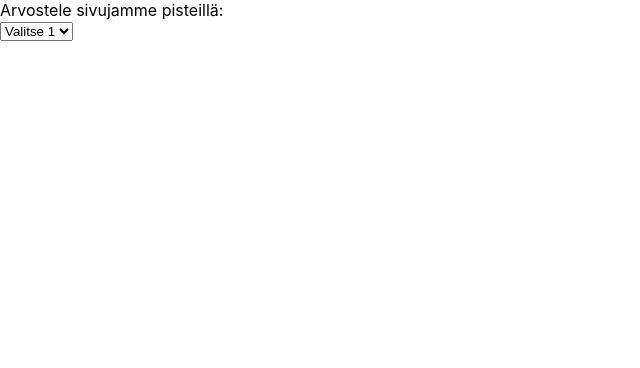
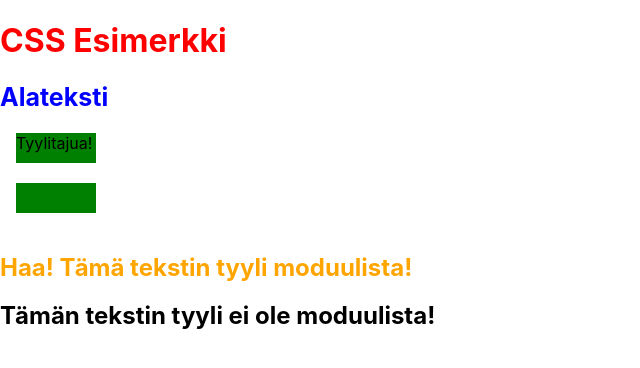
Before and after one commit to andyMcLang/building-applications-with-react-and-aspnet-core, a React (Create React App) app in the folder react-movies/: page / in a window 1280 px wide. Shown: the top 368 px of the page, without its empty margins (0-640 px from the left). Built offline with nearby package versions, Linux system fonts and the light colour scheme.

Commit message:
52. CSS in React done!

```diff
--- /dev/null
+++ b/react-movies/src/CSSExample.module.css
@@ -0,0 +1,3 @@
+.primary-color {
+    color: orange
+}
--- /dev/null
+++ b/react-movies/src/CSSExample.tsx
@@ -0,0 +1,25 @@
+import css from "./CSSExample.module.css";
+
+export default function CSSExample() {
+  const nelio = {
+    backgroundColor: "green",
+    width: "80px",
+    height: "30px",
+    marginLeft: "1rem",
+  };
+
+  return (
+    <>
+      <h1 className="red">CSS Esimerkki</h1>
+      <h2 style={{ color: "blue", fontSize: "25px" }}>Alateksti</h2>
+      <div style={nelio}>Tyylitajua!</div>
+      <br />
+      <div style={nelio}></div>
+      <br />
+      <h2 className={css["primary-color"]}>
+        Haa! Tämä tekstin tyyli moduulista!
+      </h2>
+      <h2 className="primary-color">Tämän tekstin tyyli ei ole moduulista!</h2>
+    </>
+  );
+}
--- a/react-movies/src/ConditionalsIfSeveralComponents.tsx
+++ b/react-movies/src/ConditionalsIfSeveralComponents.tsx
@@ -1,3 +1,4 @@
+
 import { useState } from "react";
 import Simple from "./Simple";
 import SelectNumber from "./SelectNumber";
--- a/react-movies/src/SelectNumber.tsx
+++ b/react-movies/src/SelectNumber.tsx
@@ -1,3 +1,4 @@
+
 export default function SelectNumber(props: arvonAlustus) {
   const arr = Array(props.maxValue).fill(0);
 
--- a/react-movies/src/index.css
+++ b/react-movies/src/index.css
@@ -11,3 +11,7 @@ code {
   font-family: source-code-pro, Menlo, Monaco, Consolas, 'Courier New',
     monospace;
 }
+
+.red {
+  color: red;
+}
--- a/react-movies/src/index.tsx
+++ b/react-movies/src/index.tsx
@@ -1,12 +1,12 @@
 import React from "react";
 import ReactDOM from "react-dom/client";
 import "./index.css";
-import ConditionalsIfSeveralComponents from "./ConditionalsIfSeveralComponents";
+import CSSExample from "./CSSExample";
 const root = ReactDOM.createRoot(
   document.getElementById("root") as HTMLElement
 );
 root.render(
   <React.StrictMode>
-    <ConditionalsIfSeveralComponents />
+    <CSSExample />
   </React.StrictMode>
 );
```
